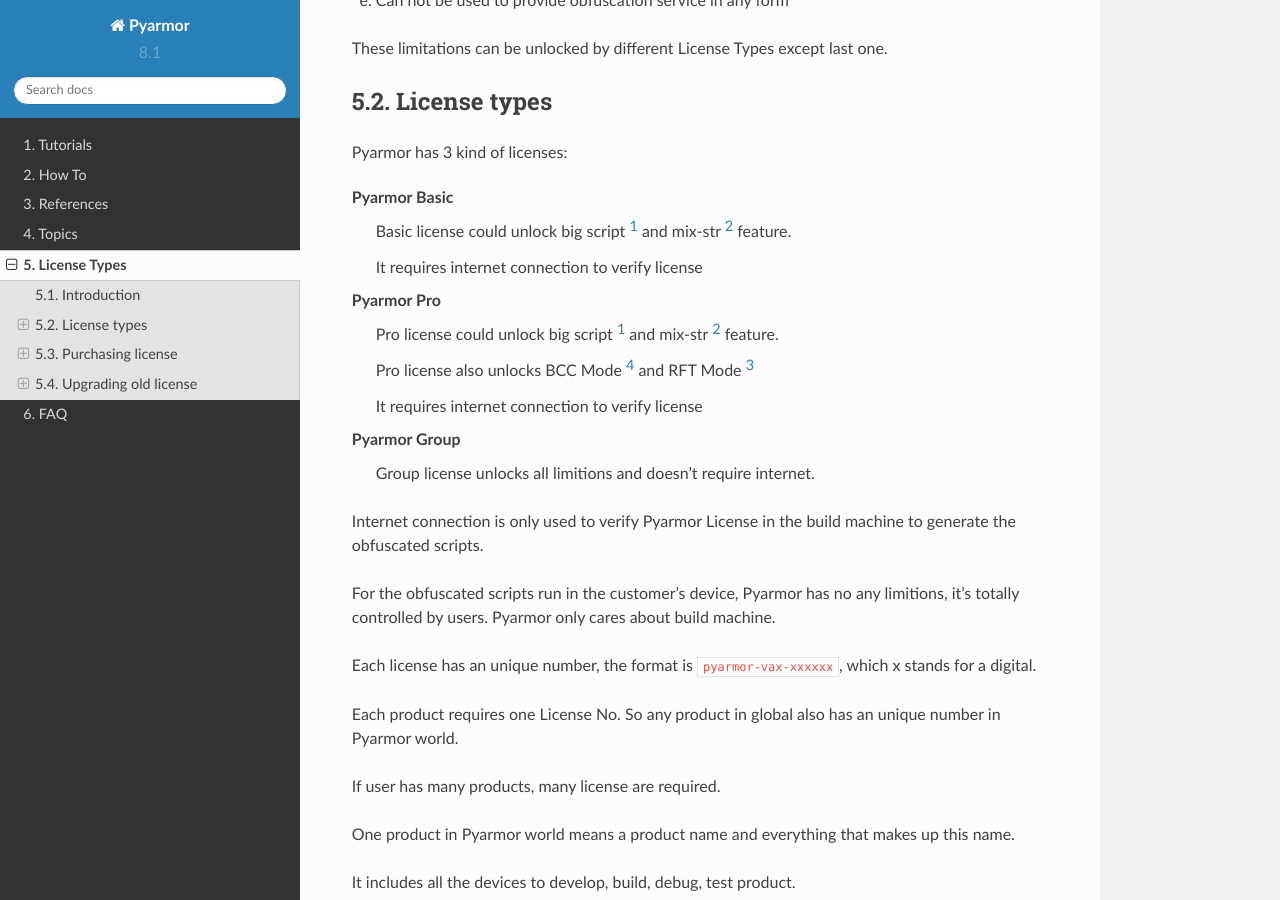
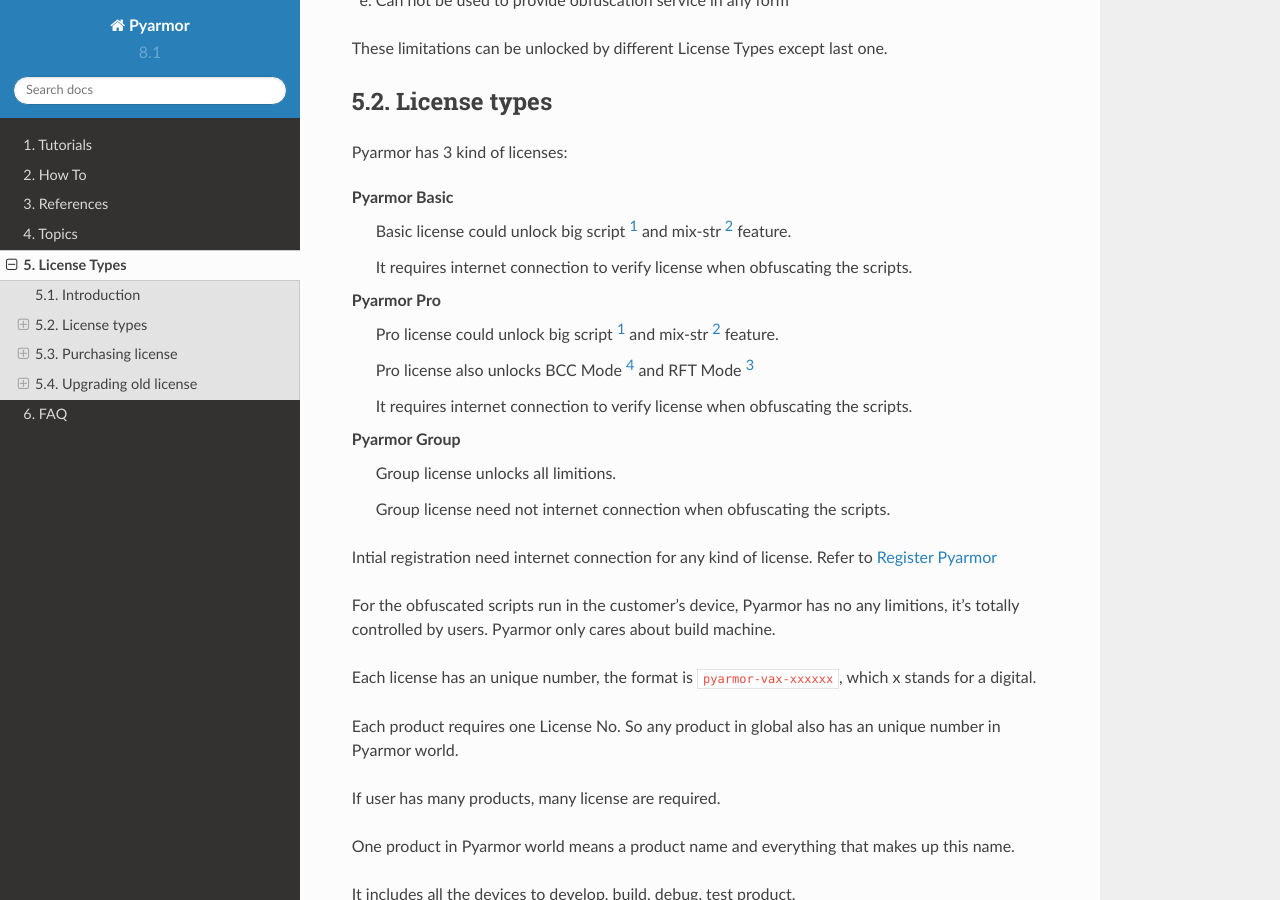
Before and after one commit to dashingsoft/pyarmor, a Sphinx documentation site: the page built from docs/licenses.rst, in a window 1280 px wide and 900 px high, scrolled down 671 px. Built offline with Sphinx 7.4.7 and the Read the Docs theme 2.0.0, drawn with Linux system fonts in a browser that asks for light colours.

Commit message:
Refine doc to make it clear

```diff
--- a/docs/how-to/register.rst
+++ b/docs/how-to/register.rst
@@ -10,6 +10,10 @@
 .. highlight:: console
 
 .. program:: pyarmor reg
+
+Intial registration need internet connection, even for :term:`Pyarmor Group`.
+
+When generating obfuscated scripts, it's also need internet connection to verify license except :term:`Pyarmor Group`.
 
 Initial Registration
 ====================
@@ -86,7 +90,7 @@
 
 After purchasing :term:`Pyarmor Group`, an activate file :file:`pyarmor-regcode-xxxx.txt` is sent to registration email.
 
-Initial registration need internet and Pyarmor 8.2+. Product name is required for :term:`Pyarmor Group`, and ``TBD`` is not valid. Suppose product name is ``Robot``, then run this command::
+Initial registration need internet and Pyarmor 8.2+. Suppose product name is ``Robot``, then run this command::
 
     $ pyarmor reg -p Robot pyarmor-regcode-xxxx.txt
 
--- a/docs/licenses.rst
+++ b/docs/licenses.rst
@@ -35,7 +35,7 @@
 
         Basic license could unlock big script [1]_ and mix-str [2]_ feature.
 
-        It requires internet connection to verify license
+        It requires internet connection to verify license when obfuscating the scripts.
 
     Pyarmor Pro
 
@@ -43,13 +43,15 @@
 
         Pro license also unlocks BCC Mode [4]_ and RFT Mode [3]_
 
-        It requires internet connection to verify license
+        It requires internet connection to verify license when obfuscating the scripts.
 
     Pyarmor Group
 
-        Group license unlocks all limitions and doesn't require internet.
+        Group license unlocks all limitions.
 
-Internet connection is only used to verify Pyarmor License in the build machine to generate the obfuscated scripts.
+        Group license need not internet connection when obfuscating the scripts.
+
+Intial registration need internet connection for any kind of license. Refer to :doc:`how-to/register`
 
 For the obfuscated scripts run in the customer's device, Pyarmor has no any limitions, it's totally controlled by users. Pyarmor only cares about build machine.
 
```
